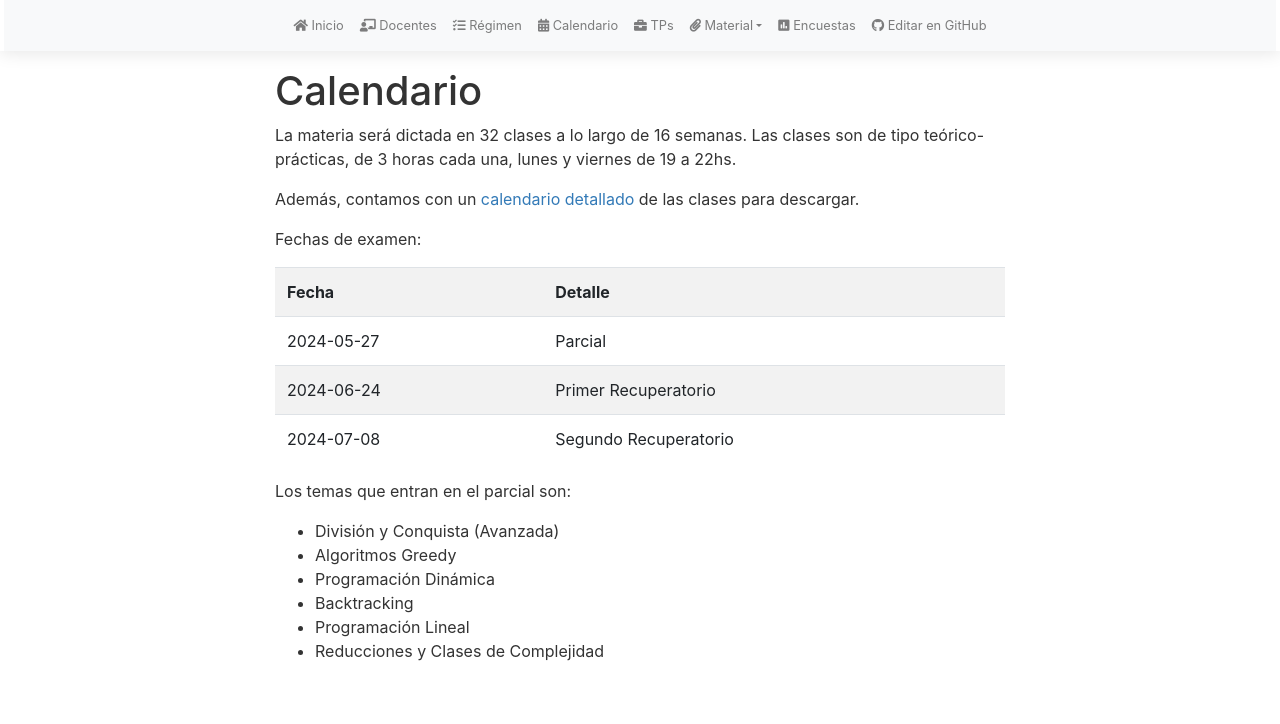
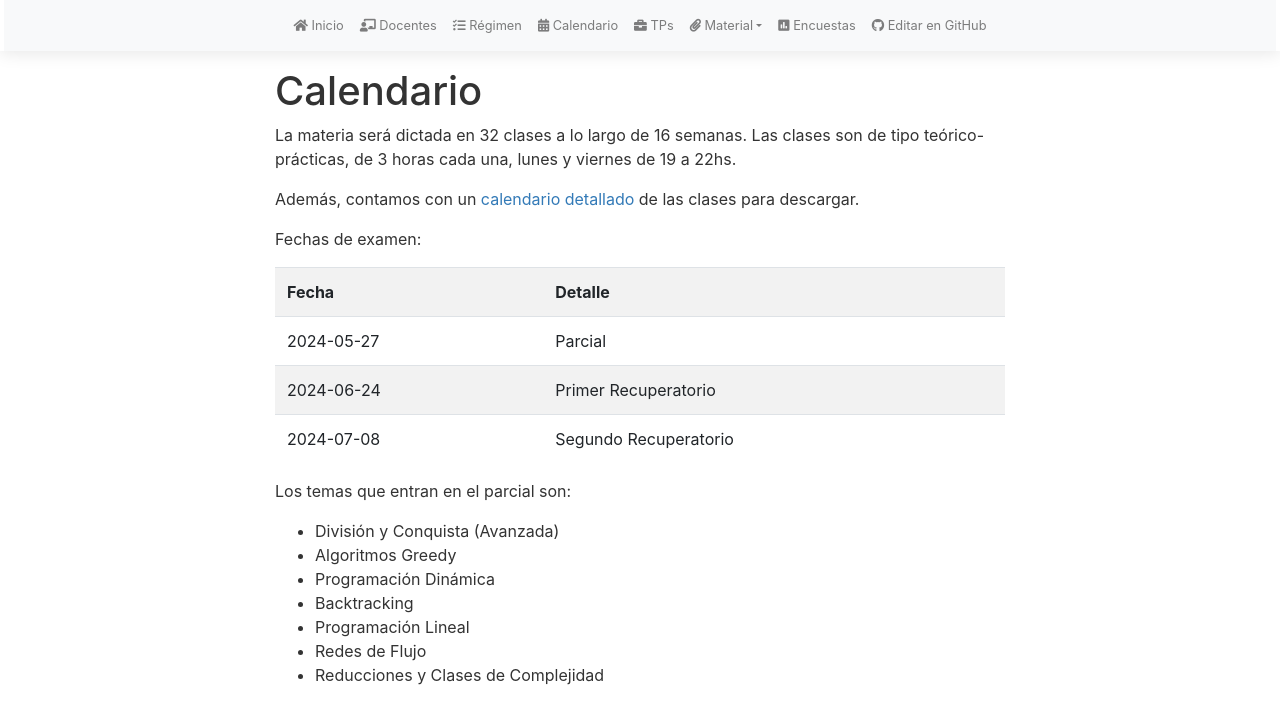
Before and after one commit to algoritmos-rw/tda_bg, a Jekyll site: the page built from calendario.md, in a window 1280 px wide. Shown: the top 724 px of the page. Built offline with Jekyll 4.4.1, drawn with Linux system fonts in a browser that asks for light colours; nearby versions of some CDN libraries; our own code applies the rules of GitHub Pages for plain Markdown files.

Commit message:
Update calendario.md

```diff
--- a/calendario.md
+++ b/calendario.md
@@ -35,4 +35,5 @@ Los temas que entran en el parcial son:
 * Programación Dinámica
 * Backtracking
 * Programación Lineal
+* Redes de Flujo
 * Reducciones y Clases de Complejidad
```
